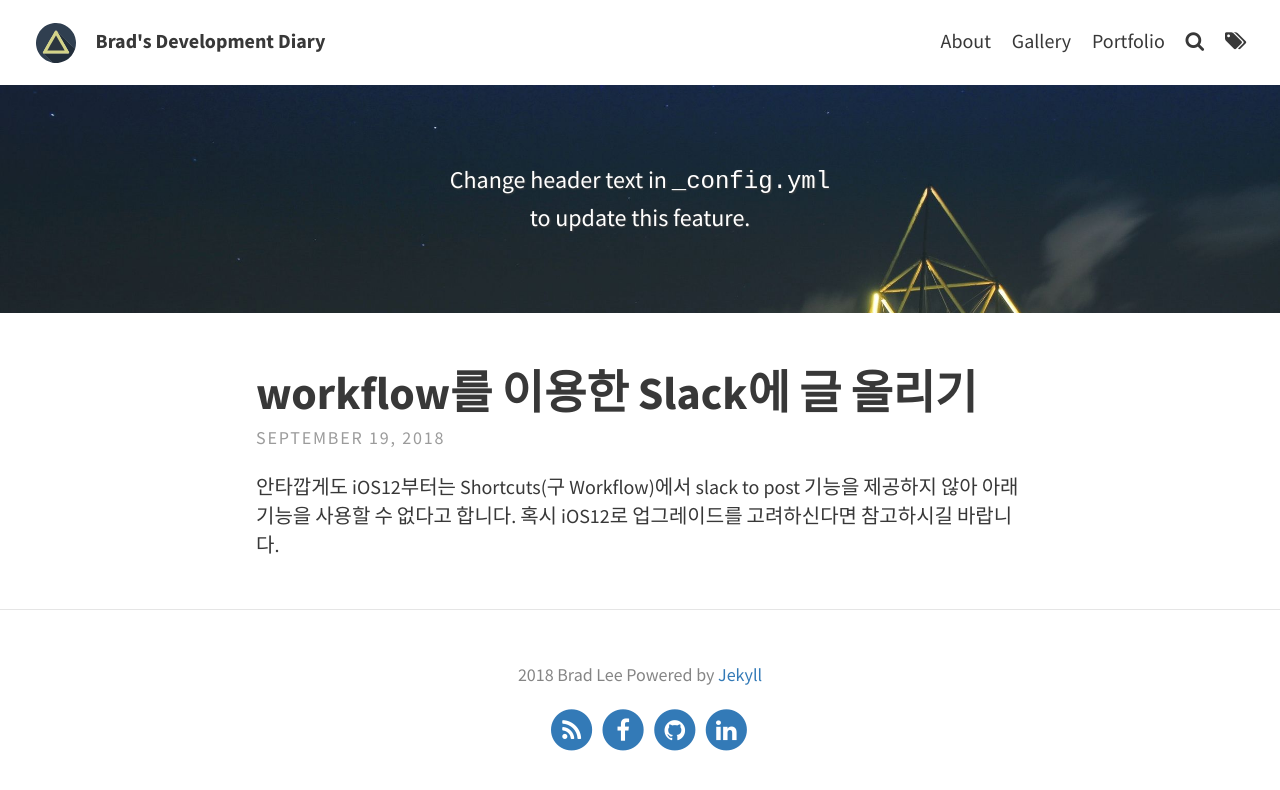
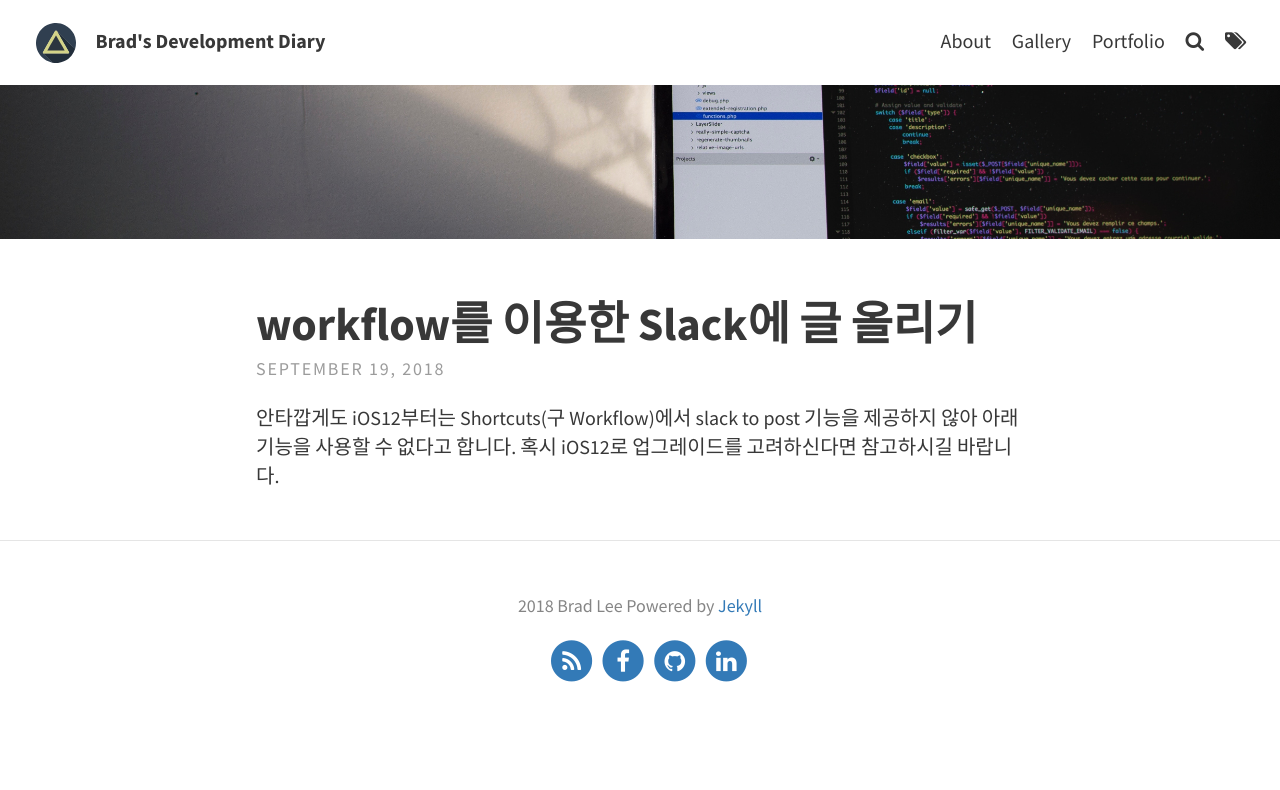
Before and after one commit to leejh903/brad903.github.io, a Jekyll site: the page built from index.html, in a window 1280 px wide. Shown: the top 790 px of the page. Built offline with Jekyll 4.4.1, drawn with Linux system fonts in a browser that asks for light colours; the list of posts is cut into pages by our own code.

Commit message:
header image changed

```diff
--- a/_config.yml
+++ b/_config.yml
@@ -15,8 +15,7 @@ theme_settings:
 
   # Header and footer text
   header_text: > #two or three lines to describe your site
-     <p>Change header text in <code>_config.yml</code> <br> to update this feature.</p>
-  header_text_feature_image: assets/img/pexels/triangular.jpeg
+  header_text_feature_image: assets/img/pexels/programmar-mac.jpg
   footer_text: >
       2018 Brad Lee </a> Powered by <a href="https://jekyllrb.com/">Jekyll</a>
 
```
Also changed, not shown: assets/img/pexels/programmar-mac.jpg (added).
